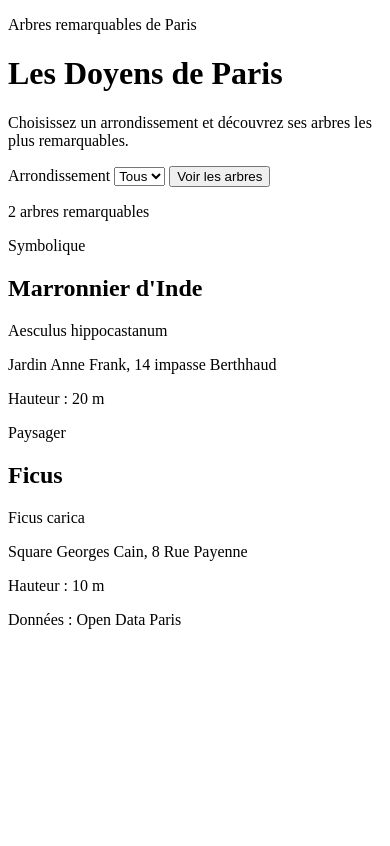
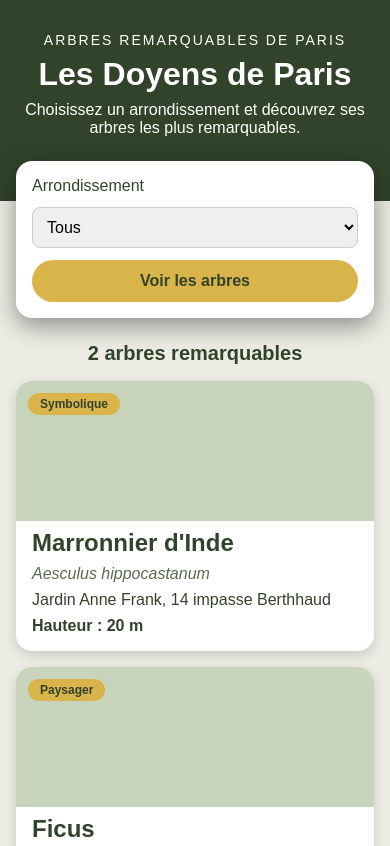
Before and after one commit to mahafouad570-ops/adataviz, a plain HTML site: page index.html in a window 390 px wide. Shown: the top 846 px of the page. Drawn offline with Linux system fonts and the light colour scheme.

Commit message:
Ajout du style CSS mobile first et version desctop
IA : claude m'a aidée

```diff
--- a/style.css
+++ b/style.css
@@ -0,0 +1,154 @@
+* {
+    box-sizing: border-box;
+}
+
+body {
+    margin: 0;
+    font-family: Arial, Helvetica, sans-serif;
+    background-color: #ecebe4;
+    color: #31432a;
+}
+
+header {
+    background-color: #31432a;
+    color: white;
+    text-align: center;
+    padding: 32px 16px 64px;
+}
+
+.surtitre {
+    font-size: 14px;
+    text-transform: uppercase;
+    letter-spacing: 2px;
+    margin: 0;
+}
+
+h1 {
+    font-size: 32px;
+    margin: 8px 0;
+}
+
+.sous-titre {
+    font-size: 16px;
+    margin: 0;
+}
+
+main {
+    padding: 0 16px 32px;
+}
+
+.filtres {
+    background-color: white;
+    border-radius: 16px;
+    padding: 16px;
+    margin-top: -40px;
+    display: flex;
+    flex-direction: column;
+    gap: 12px;
+    box-shadow: 0 8px 24px rgba(0, 0, 0, 0.4);
+}
+
+select {
+    padding: 10px;
+    border: 1px solid #c9cfc3;
+    border-radius: 8px;
+    font-size: 16px;
+}
+
+button {
+    background-color: #d9b44a;
+    color: #31432a;
+    border: none;
+    border-radius: 999px;
+    padding: 12px;
+    font-size: 16px;
+    font-weight: bold;
+    cursor: pointer;
+}
+
+.compteur {
+    font-size: 20px;
+    font-weight: bold;
+    text-align: center;
+    margin: 24px 0 16px;
+}
+
+.cartes {
+    display: flex;
+    flex-direction: column;
+    gap: 16px;
+}
+
+.carte {
+    position: relative;
+    background-color: white;
+    border-radius: 16px;
+    overflow: hidden;
+    padding-bottom: 16px;
+    box-shadow: 0 4px 12px rgba(0, 0, 0, 0.15);
+}
+
+.carte-image {
+    height: 140px;
+    background-color: #c9d4bc;
+}
+
+.badge {
+    position: absolute;
+    top: 12px;
+    left: 12px;
+    background-color: #d9b44a;
+    color: #31432a;
+    font-size: 12px;
+    font-weight: bold;
+    padding: 4px 12px;
+    border-radius: 999px;
+}
+
+.carte h2,
+.carte p {
+    margin: 8px 16px 0;
+}
+
+.nom-latin {
+    font-style: italic;
+    color: #5a6b52;
+}
+
+.hauteur {
+    font-weight: bold;
+}
+
+footer {
+    background-color: #31432a;
+    color: white;
+    text-align: center;
+    padding: 16px;
+    font-size: 14px;
+}
+
+@media (min-width: 768px) {
+    main {
+        max-width: 960px;
+        margin: 0 auto;
+    }
+
+    .filtres {
+        flex-direction: row;
+        align-items: center;
+    }
+
+    button {
+        margin-left: auto;
+        padding: 12px 32px;
+    }
+
+    .cartes {
+        flex-direction: row;
+        flex-wrap: wrap;
+    }
+
+    .carte {
+        width: calc(50% - 8px);
+    }
+}
```
Also changed, not shown: index.html (line endings or trailing spaces).
